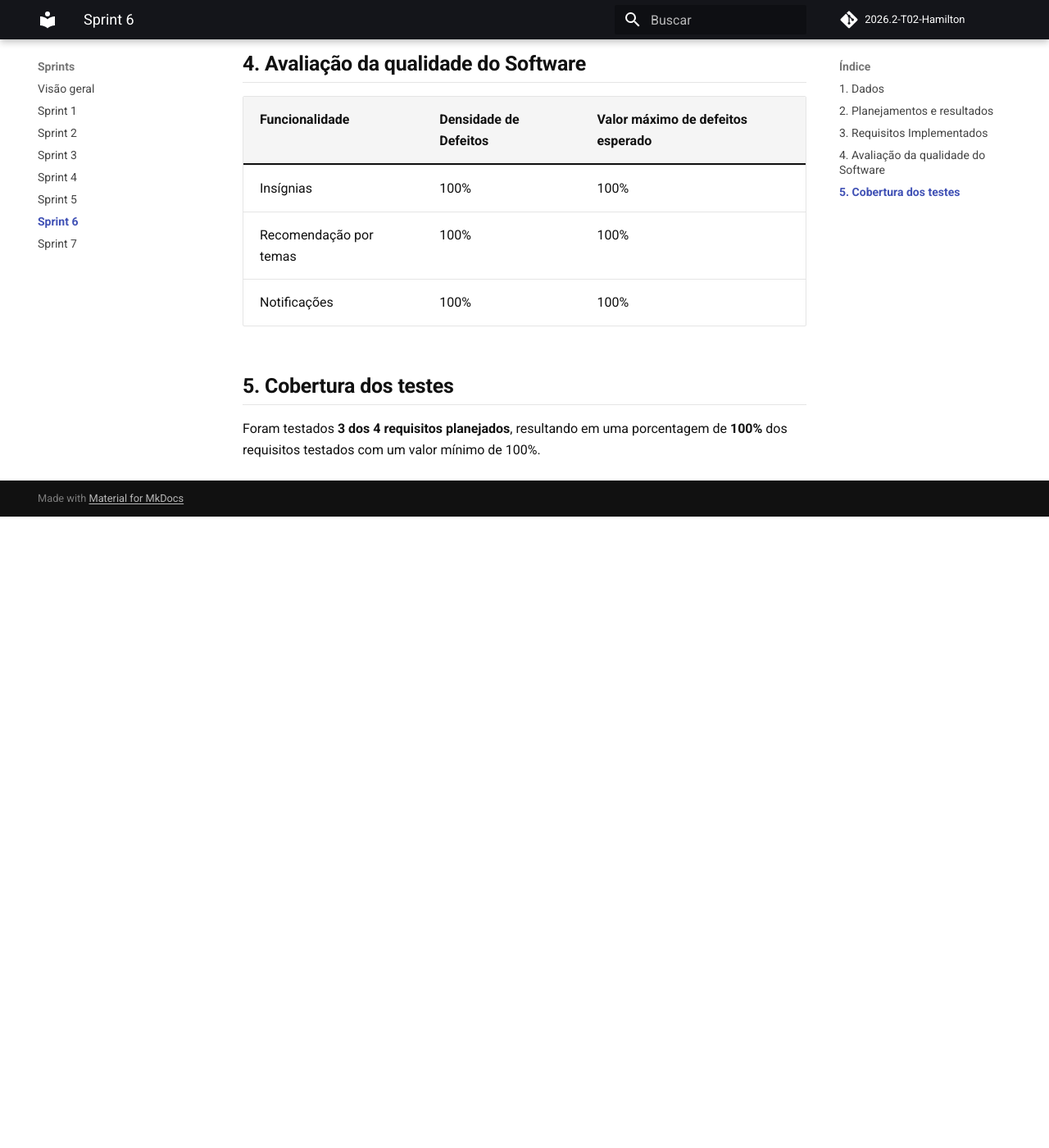
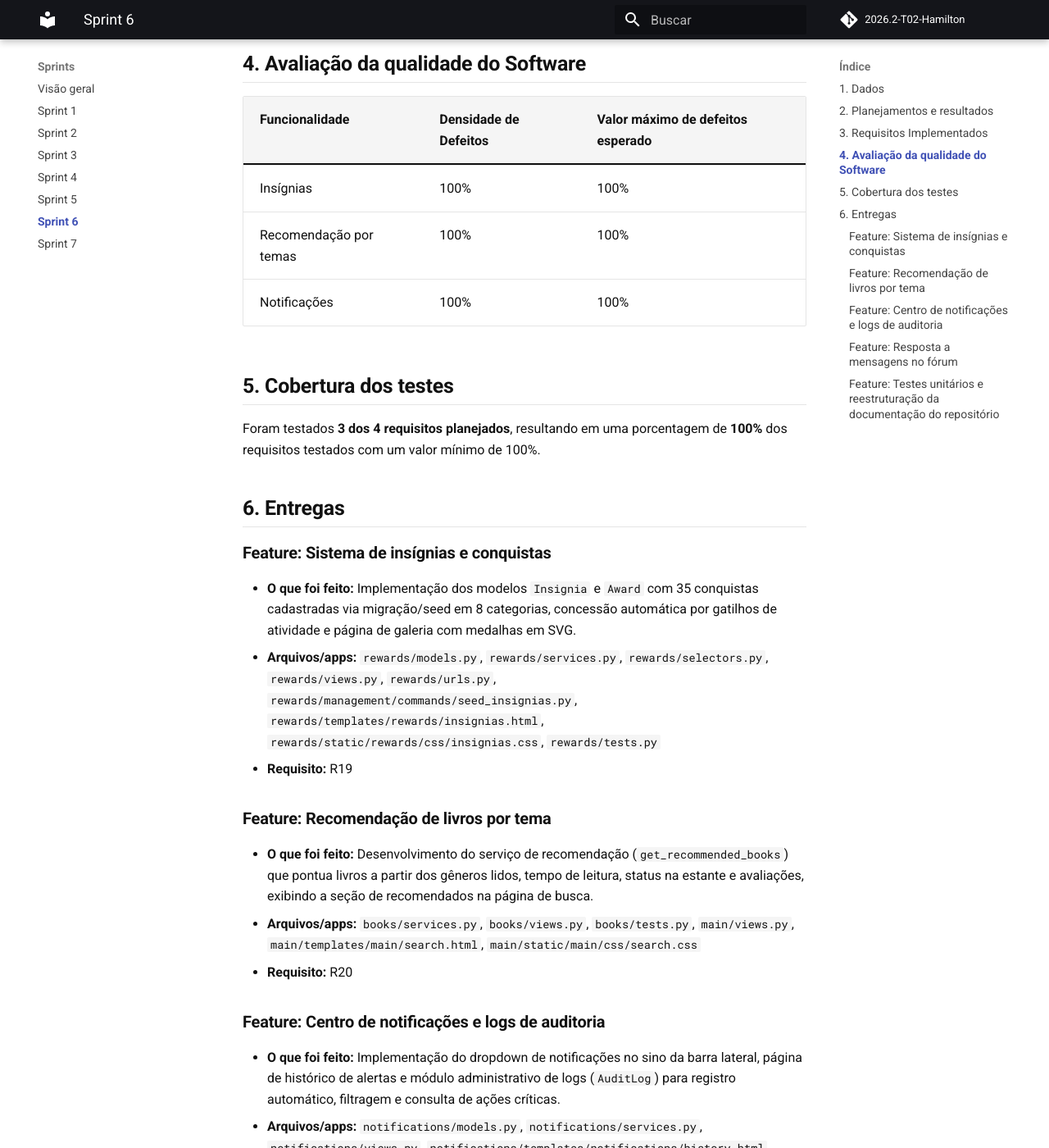
Before and after one commit to FGA0138-MDS-Ajax/2026.2-T02-Hamilton, an MkDocs documentation site: the page built from docs/sprints/sprint6.md, in a window 1280 px wide and 1400 px high, scrolled down 1231 px. Shown: the whole window at 82% size. Built offline with MkDocs 1.6.1 and Material for MkDocs 9.7.7, drawn with Linux system fonts in a browser that asks for light colours; comment, search, counter and statistics services are not loaded; before the commit the page ends 1861 px from its top, so only the background shows below that; some of the changed text lies outside the part shown.

Commit message:
docs: Documenta a sprint 6

```diff
--- a/docs/sprints/sprint6.md
+++ b/docs/sprints/sprint6.md
@@ -35,3 +35,35 @@ O valor esperado de conclusão de cada requisito é de **70%**.
 ## 5. Cobertura dos testes
 
 Foram testados **3 dos 4 requisitos planejados**, resultando em uma porcentagem de **100%** dos requisitos testados com um valor mínimo de 100%.
+
+## 6. Entregas
+
+### Feature: Sistema de insígnias e conquistas
+
+- **O que foi feito:** Implementação dos modelos `Insignia` e `Award` com 35 conquistas cadastradas via migração/seed em 8 categorias, concessão automática por gatilhos de atividade e página de galeria com medalhas em SVG.
+- **Arquivos/apps:** `rewards/models.py`, `rewards/services.py`, `rewards/selectors.py`, `rewards/views.py`, `rewards/urls.py`, `rewards/management/commands/seed_insignias.py`, `rewards/templates/rewards/insignias.html`, `rewards/static/rewards/css/insignias.css`, `rewards/tests.py`
+- **Requisito:** R19
+
+### Feature: Recomendação de livros por tema
+
+- **O que foi feito:** Desenvolvimento do serviço de recomendação (`get_recommended_books`) que pontua livros a partir dos gêneros lidos, tempo de leitura, status na estante e avaliações, exibindo a seção de recomendados na página de busca.
+- **Arquivos/apps:** `books/services.py`, `books/views.py`, `books/tests.py`, `main/views.py`, `main/templates/main/search.html`, `main/static/main/css/search.css`
+- **Requisito:** R20
+
+### Feature: Centro de notificações e logs de auditoria
+
+- **O que foi feito:** Implementação do dropdown de notificações no sino da barra lateral, página de histórico de alertas e módulo administrativo de logs (`AuditLog`) para registro automático, filtragem e consulta de ações críticas.
+- **Arquivos/apps:** `notifications/models.py`, `notifications/services.py`, `notifications/views.py`, `notifications/templates/notifications/history.html`, `logs/models.py`, `logs/services.py`, `logs/views.py`, `logs/forms.py`, `logs/templates/logs/log_list.html`, `logs/templates/logs/log_detail.html`, `logs/tests.py`
+- **Requisito:** R21
+
+### Feature: Resposta a mensagens no fórum
+
+- **O que foi feito:** Adição do relacionamento `reply_to` no modelo `Message`, formulário e integração visual no front-end para permitir responder diretamente a mensagens específicas dentro dos fóruns.
+- **Arquivos/apps:** `forums/models.py`, `forums/forms.py`, `forums/views.py`, `forums/tests.py`, `communities/templates/communities/forum.html`, `communities/static/communities/js/forum.js`
+- **Requisito:** R12, R14
+
+### Feature: Testes unitários e reestruturação da documentação do repositório
+
+- **O que foi feito:** Adição de suítes de testes para insígnias, recomendações, logs e respostas no fórum, além da divisão da documentação técnica do código entre `README.md` e `DETALHES.md`.
+- **Arquivos/apps:** `README.md`, `DETALHES.md`, `rewards/tests.py`, `books/tests.py`, `logs/tests.py`, `forums/tests.py`
+- **Requisito:** R22
```
